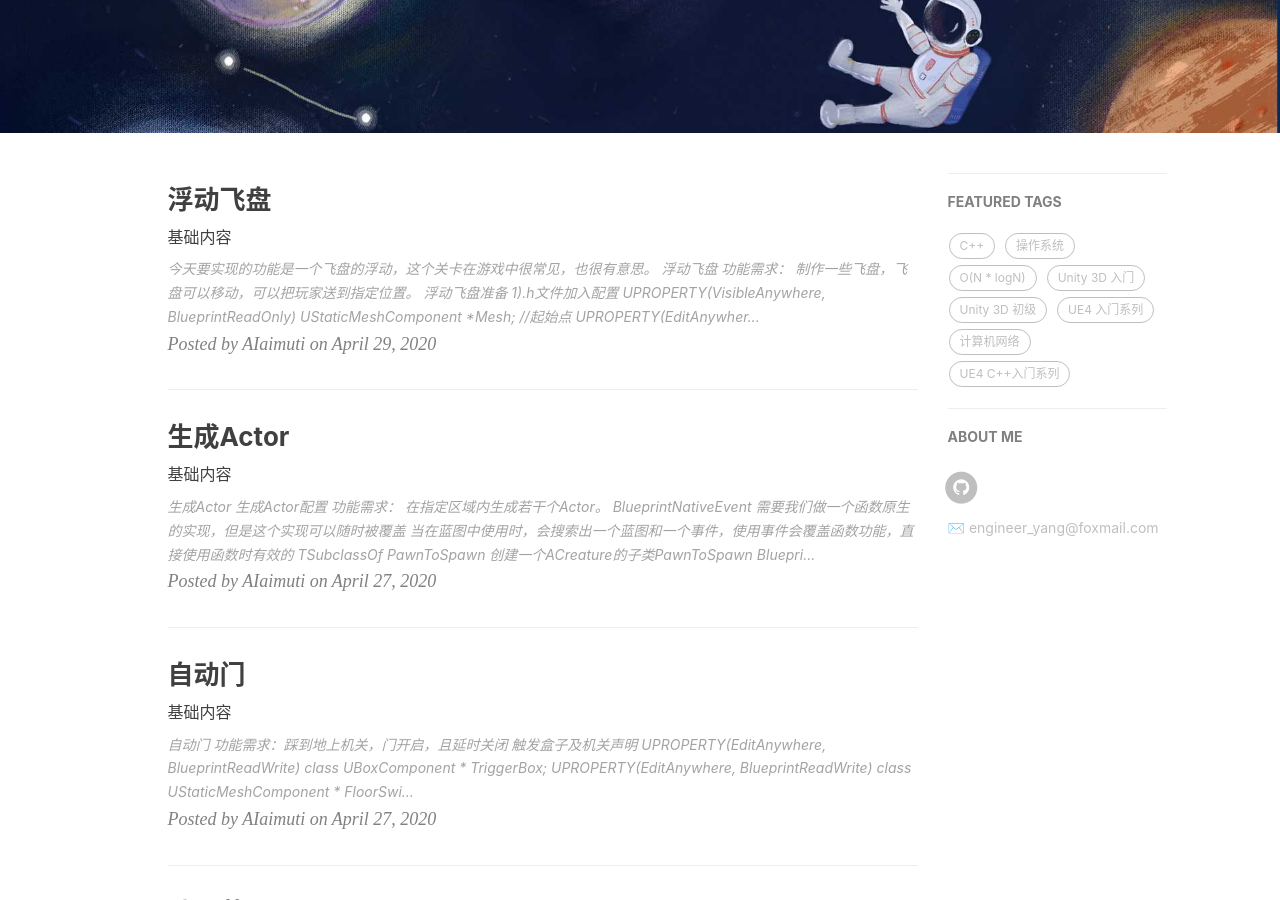
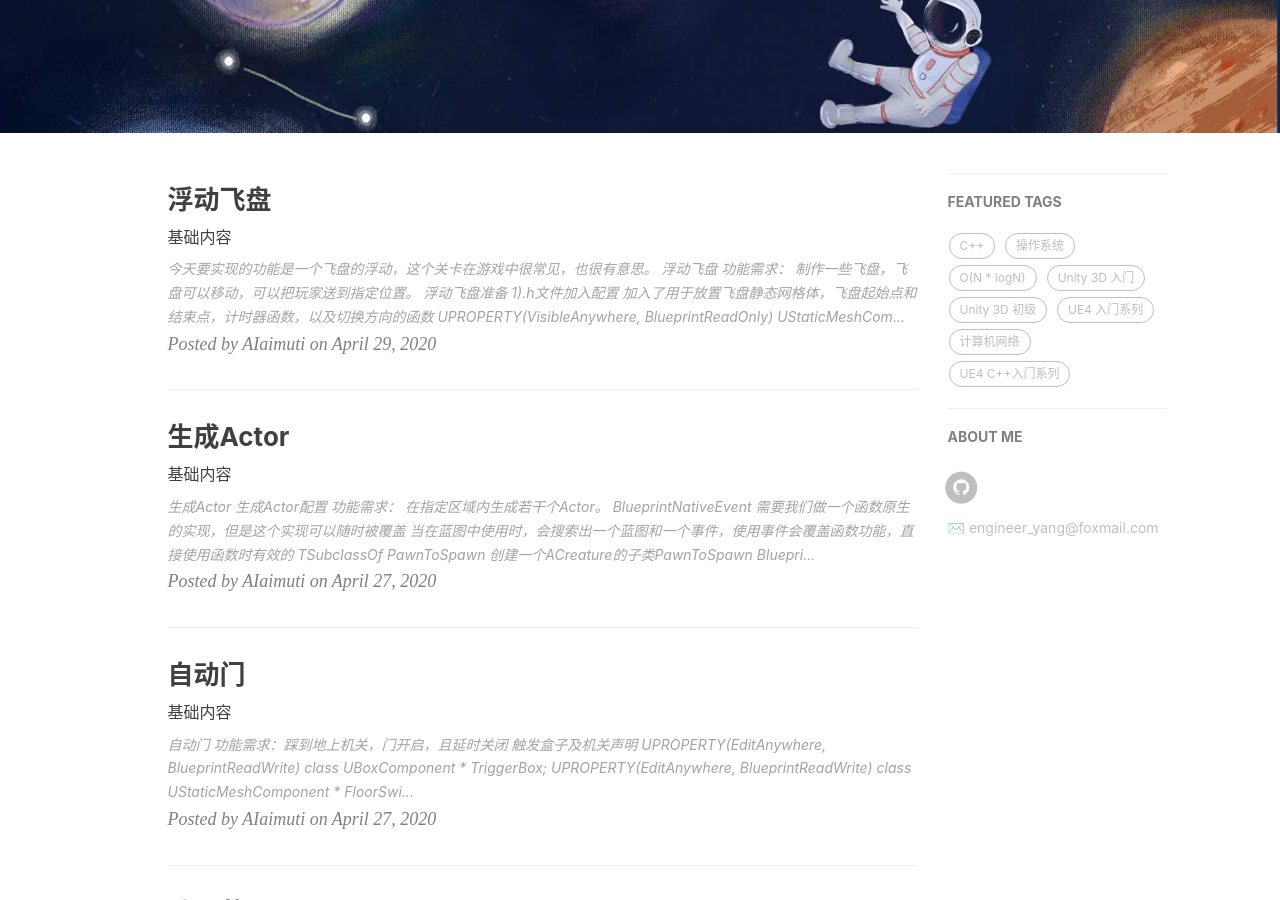
Before and after one commit to AIaimuti/aiaimuti.github.io, a Jekyll site: the page built from index.html, in a window 1280 px wide and 900 px high, scrolled down 373 px. Built offline with Jekyll 4.4.1, drawn with Linux system fonts in a browser that asks for light colours; nearby versions of some CDN libraries; the list of posts is cut into pages by our own code; comment, search, counter and statistics services are not loaded; part of the change alters nothing that is shown.

Commit message:
Update 2020-4-29-FloatPlatform.md

````diff
--- a/_posts/UE4/UE4_C++/2020-4-29-FloatPlatform.md
+++ b/_posts/UE4/UE4_C++/2020-4-29-FloatPlatform.md
@@ -16,6 +16,7 @@ tags:
 功能需求： 制作一些飞盘，飞盘可以移动，可以把玩家送到指定位置。
 ### 浮动飞盘准备
 1).h文件加入配置
+加入了用于放置飞盘静态网格体，飞盘起始点和结束点，计时器函数，以及切换方向的函数
 ```
 UPROPERTY(VisibleAnywhere, BlueprintReadOnly)
   UStaticMeshComponent *Mesh;
@@ -40,3 +41,66 @@ void ToggleInterping();
 
 ```
 ### 函数实现
+初始化网格体和切换速度和时间
+```
+AFloatPlatform::AFloatPlatform()
+{
+ 	// Set this actor to call Tick() every frame.  You can turn this off to improve performance if you don't need it.
+	PrimaryActorTick.bCanEverTick = true;
+
+	Mesh = CreateDefaultSubobject<UStaticMeshComponent>(TEXT("Mesh"));
+	RootComponent = Mesh;
+
+	InterpSpeed = 1;
+	InterpTime = 5;
+}
+```
+设置状态转换函数
+获取飞盘本身的绝对位置，相对于物体本身的绝对位置设置飞盘的初始位置和结束位置，并设置循环计数器。
+```
+void AFloatPlatform::ToggleInterping()
+{
+	//状态转换
+	blnterping = !blnterping;
+}
+
+// Called when the game starts or when spawned
+void AFloatPlatform::BeginPlay()
+{
+	Super::BeginPlay();
+
+	//获取飞盘初始位置
+	//用户编辑时是相对于物体本身的绝对位置，有利于位置调整
+	StartPoint = GetActorLocation();
+	//先让初始位置等于结束位置
+	EndPoint += StartPoint;
+
+	blnterping = true;
+	//获取并设置计时器，InterpTimer是计时器，ToggleInterping是调用的函数，InterpTime是计时时间，
+	//true开启是循环，每过InterpTime时间，调用ToggleInterping函数
+
+	GetWorldTimerManager().SetTimer(InterpTimer, this, &AFloatPlatform::ToggleInterping, InterpTime, true);
+
+}
+```
+每帧中调用的函数，根据blnterping的状态不同，计算每帧移动的距离，对飞盘进行移动
+```
+void AFloatPlatform::Tick(float DeltaTime)
+{
+	Super::Tick(DeltaTime);
+	//获取飞盘初始位置
+	FVector CurrentLocation = GetActorLocation();
+	FVector TargetLocation;
+
+	if (blnterping)
+	{
+		//计算速度为InterpSpeed情况下，每帧向结束点运动的距离
+		TargetLocation = FMath::VInterpTo(CurrentLocation, EndPoint, DeltaTime, InterpSpeed);
+	}
+	else
+	{	//计算速度为InterpSpeed情况下，每帧向起始点运动的距离
+		TargetLocation = FMath::VInterpTo(CurrentLocation, StartPoint, DeltaTime, InterpSpeed);
+	}
+	SetActorLocation(TargetLocation);
+}
+```
````
